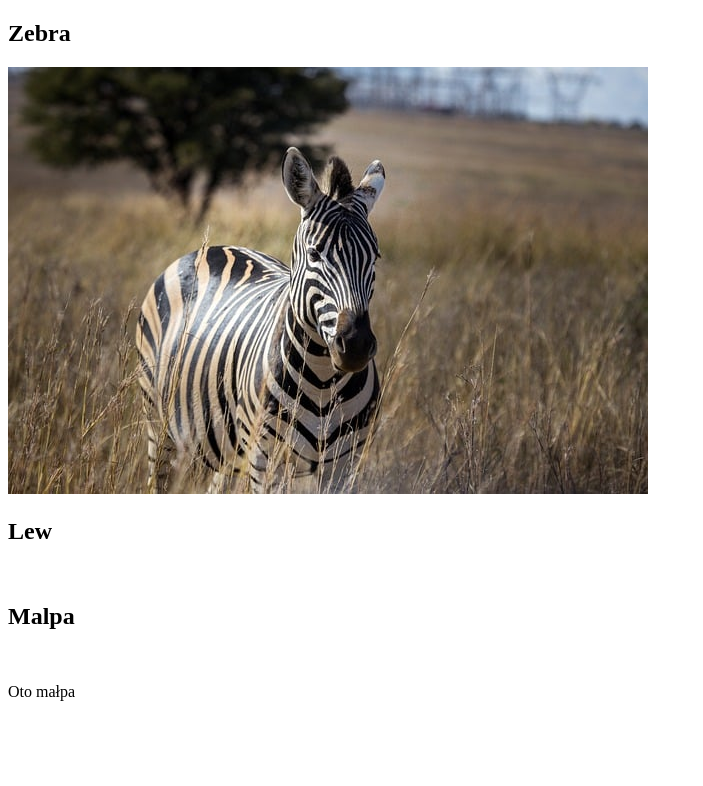
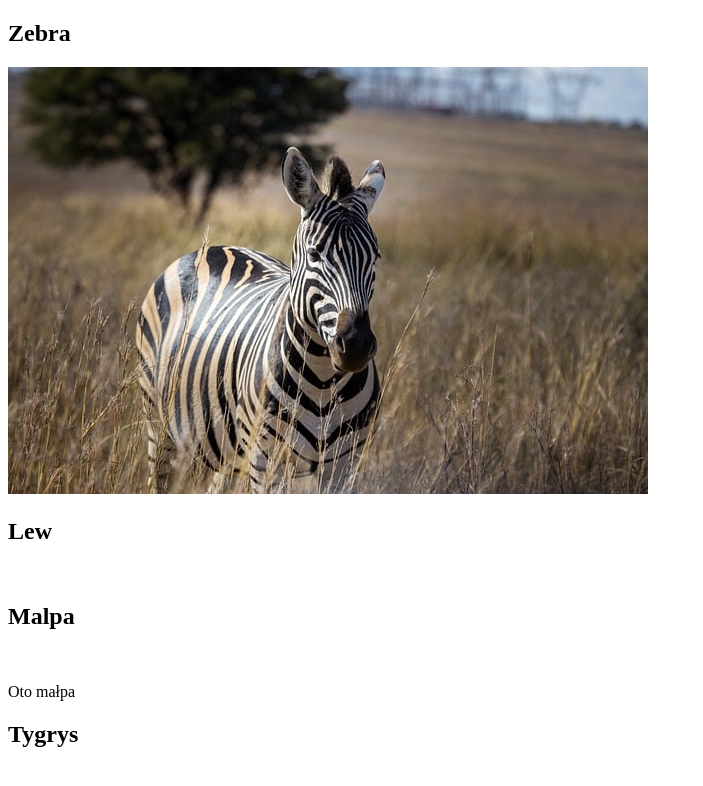
Before and after one commit to magdamadej/INIS5-FD1, a plain HTML site: page index.html in a window 1280 px wide. Shown: the whole page, without its empty margins (0-703 px from the left). Drawn offline with Linux system fonts and the light colour scheme.

Commit message:
dodaj sekcje tygrys

```diff
--- a/index.html
+++ b/index.html
@@ -19,5 +19,8 @@
         <img src="malpa.jpg" alt="">
         <p>Oto małpa</p>
     </section>
+    <section>
+        <h2>Tygrys</h2>
+    </section>
 </body>
 </html>
```
